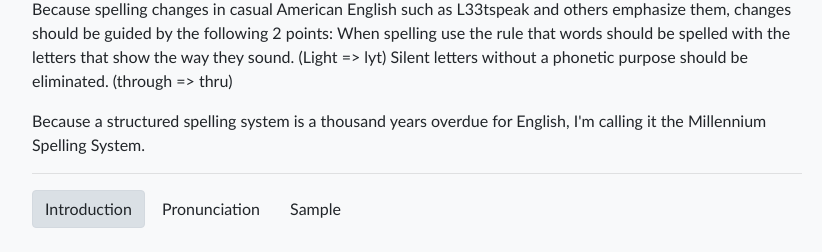
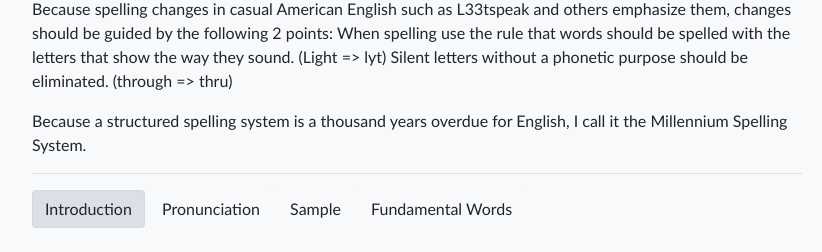
Before and after one commit to jkuzniarek/website-php, a PHP site: page /projects/MSS/introduction.php in a window 1280 px wide. Shown: the part 1827-2079 px from the top of the page, without its empty margins (303-1125 px from the left). Run offline with PHP 8.4, Linux system fonts and the light colour scheme; data comes from the database, SQL or seed files in the repository.

Commit message:
technical updates

```diff
--- a/projects/MSS/introduction.php
+++ b/projects/MSS/introduction.php
@@ -112,13 +112,14 @@ include $sRoot.'templates/sidebar.php';
       Silent letters without a phonetic purpose should be eliminated. (through => thru)
     </p>
     <p>
-      Because a structured spelling system is a thousand years overdue for English, I'm calling it the Millennium Spelling System.
+      Because a structured spelling system is a thousand years overdue for English, I call it the Millennium Spelling System.
     </p>
 
     <hr>
     <a href="introduction.php" class="btn btn-light active">Introduction</a>
     <a href="pronunciation.php" class="btn btn-light">Pronunciation</a>
     <a href="sample.php" class="btn btn-light">Sample</a>
+    <a href="wordlist.php" class="btn btn-light">Fundamental Words</a>
 
   </div>
 </div>
--- a/projects/MSS/pronunciation.php
+++ b/projects/MSS/pronunciation.php
@@ -301,6 +301,7 @@ beige > bayzh</pre>
     <a href="introduction.php" class="btn btn-light">Introduction</a>
     <a href="pronunciation.php" class="btn btn-light active">Pronunciation</a>
     <a href="sample.php" class="btn btn-light">Sample</a>
+    <a href="wordlist.php" class="btn btn-light">Fundamental Words</a>
 
   </div>
 </div>
```
